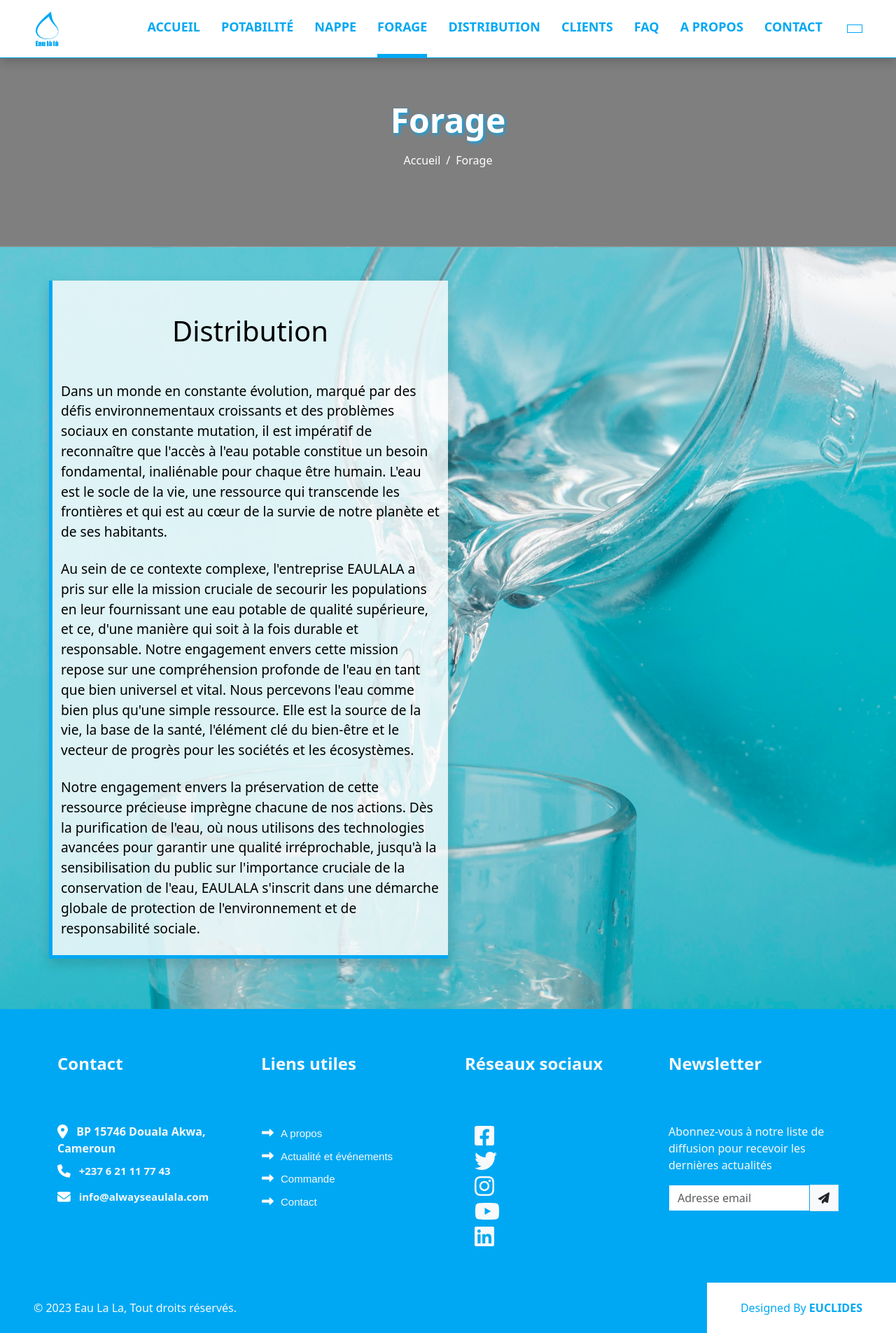
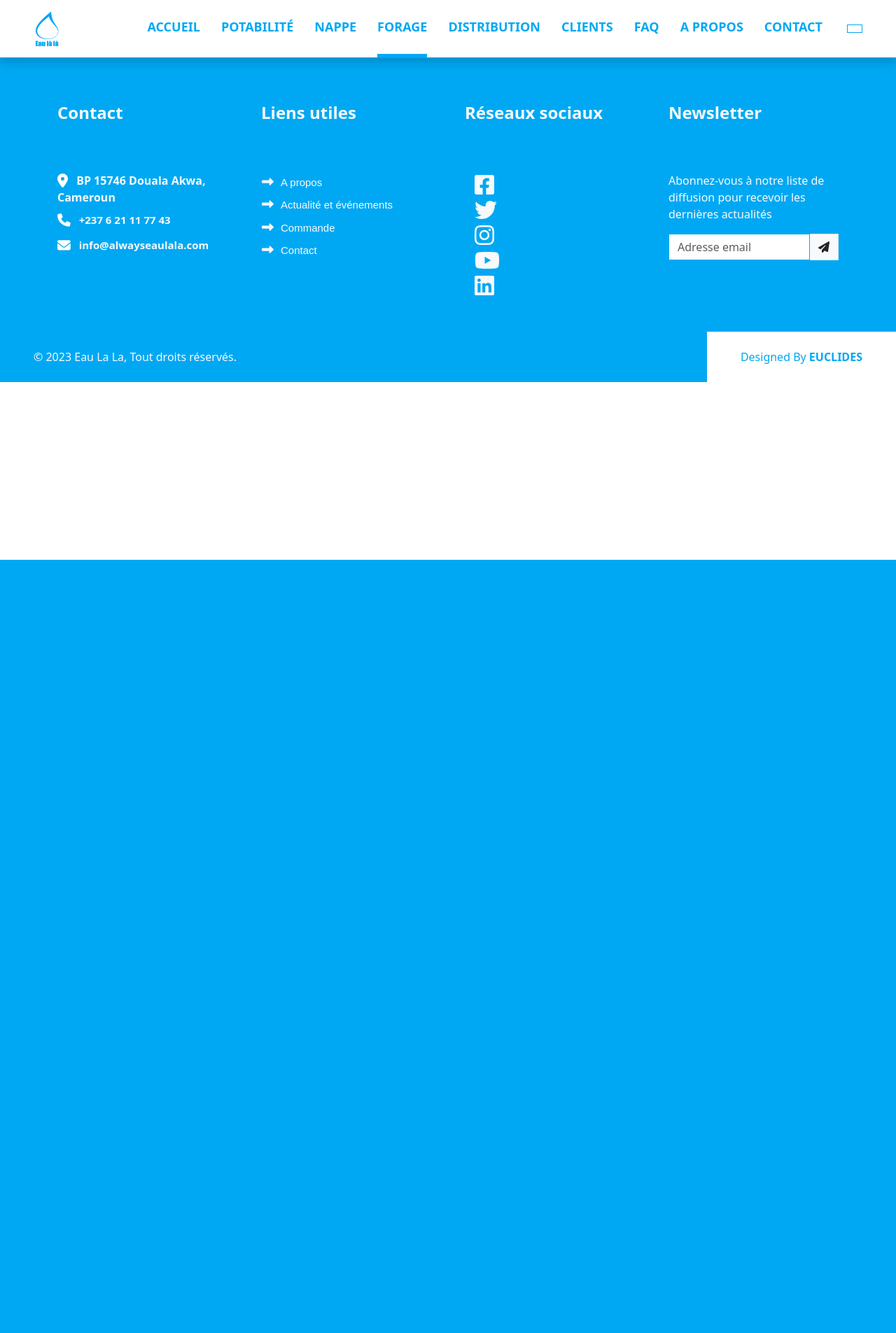
Before and after one commit to euclidessoft/eaulala, a Symfony app: template templates/site/forage.html.twig in a window 1280 px wide. Shown: the whole page at 70% size. After the commit the page ends 800 px from the top, so only its background shows below. Run offline with Twig, Linux system fonts and the light colour scheme; the template is opened without the code that fills it, so the values that code supplies are empty; some libraries are stand-ins or nearby versions.

Commit message:
"26-10-2023_09-55"

```diff
--- a/templates/site/forage.html.twig
+++ b/templates/site/forage.html.twig
@@ -1,70 +1,7 @@
 {% extends 'layout.html.twig' %}
 {% block title %} {{ "Forage"|trans }}  - Eau là là {% endblock %}
 {% block forage %}active{% endblock %}
+
 {% block body %}
-    <!-- Header Start -->
-    <div class="container-fluid py-5  page-header">
-        {{ include('site/page-header.html.twig') }}
-        <div class="container py-5">
-            <div class="row justify-content-center">
-                <div class="col-lg-10 text-center">
-                    <h1 class="display-5 text-white fw-bold mt-5 mb-3 animated fadeIn">
-                        {{ "Forage"|trans }}
-                    </h1>
-                    <nav aria-label="breadcrumb">
-                        <ol class="breadcrumb justify-content-center">
-                            <li class="breadcrumb-item">
-                                <a class="text-white" href="{{ path('Accueil') }}">
-                                    {{ "Accueil"|trans }}
-                                </a>
-                            </li>
-                            <li class="breadcrumb-item text-white">
-                                {{ "Forage"|trans }}
-                            </li>
-                        </ol>
-                    </nav>
-                </div>
-            </div>
-        </div>
-    </div>
 
-
-    <div class="container-fluid  distribution-banner pb-4">
-        <div class="container fs-5 mb-5 mt-5">
-            <div class="row ">
-
-                <div class="col-lg-6 col-md-6   wow fadeInRight shadow   bordure-distribution"
-                     data-wow-delay="0.1s">
-                    <h1 class="mt-5 text-center">{{ 'Distribution'|trans }} </h1>
-
-
-
-                    <p class="mb-4 mt-5">
-
-                        {{ "Dans un monde en constante évolution, marqué par des défis environnementaux croissants et des problèmes sociaux en constante mutation, il est impératif de reconnaître que l'accès à l'eau potable constitue un besoin fondamental, inaliénable pour chaque être humain. L'eau est le socle de la vie, une ressource qui transcende les frontières et qui est au cœur de la survie de notre planète et de ses habitants."|trans }}
-
-                    </p>
-                    <p class="mb-4">
-
-                        {{ "Au sein de ce contexte complexe, l'entreprise EAULALA a pris sur elle la mission cruciale de secourir les populations en leur fournissant une eau potable de qualité supérieure, et ce, d'une manière qui soit à la fois durable et responsable. Notre engagement envers cette mission repose sur une compréhension profonde de l'eau en tant que bien universel et vital. Nous percevons l'eau comme bien plus qu'une simple ressource. Elle est la source de la vie, la base de la santé, l'élément clé du bien-être et le vecteur de progrès pour les sociétés et les écosystèmes."|trans }}
-                    </p>
-                    <p class="mb-4">
-
-                        {{ "Notre engagement envers la préservation de cette ressource précieuse imprègne chacune de nos actions. Dès la purification de l'eau, où nous utilisons des technologies avancées pour garantir une qualité irréprochable, jusqu'à la sensibilisation du public sur l'importance cruciale de la conservation de l'eau, EAULALA s'inscrit dans une démarche globale de protection de l'environnement et de responsabilité sociale."|trans }}
-                    </p>
-
-
-
-                </div>
-
-
-
-            </div>
-        </div>
-    </div>
-
-
-
-
-    <!-- About End -->
 {% endblock %}
```
